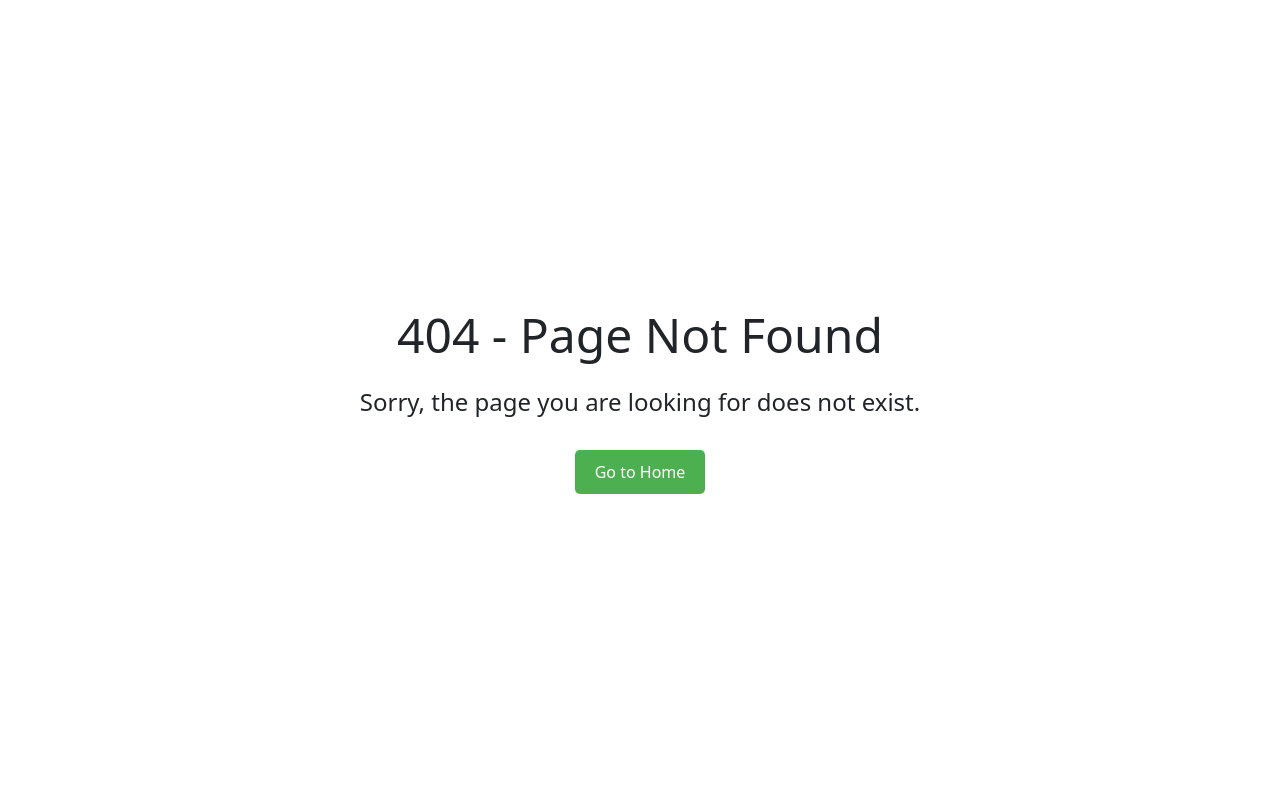
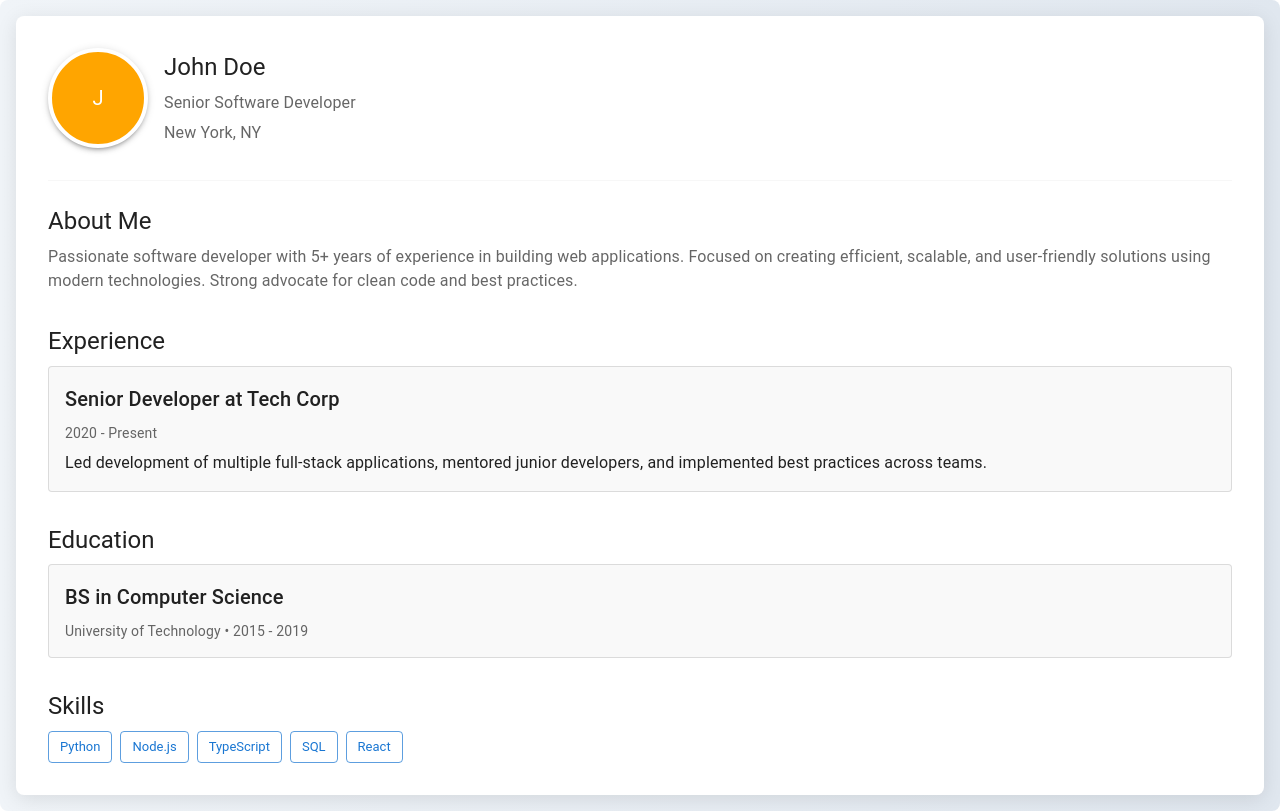
Before and after one commit to Sudeepa-R/Mentorship-Matching-Platform, a React (Vite) app: page /profile/1 in a window 1280 px wide. Before the commit this address had no page. Built offline with nearby package versions, Linux system fonts and the light colour scheme.

Commit message:
Added Profile page

```diff
--- a/package.json
+++ b/package.json
@@ -13,6 +13,7 @@
   "dependencies": {
     "@emotion/react": "^11.14.0",
     "@emotion/styled": "^11.14.0",
+    "@mui/icons-material": "^6.2.1",
     "@mui/material": "^6.2.0",
     "antd": "^5.22.4",
     "react": "^18.3.1",
--- a/src/constants/RoutesProvider.jsx
+++ b/src/constants/RoutesProvider.jsx
@@ -3,12 +3,15 @@ import {  Route, Routes } from 'react-router-dom'
 import Home from './home/Home';
 import LoginPage from './LoginPage/loginPage';
 import NotFound from './not-found/not-found';
+import Profile from '../pages/Profile/Profile';
+import { sampleUsers } from '../data';
 
 const RouterProvider = () => {
     return (
         <Routes>
           <Route index element={<Home />} />
           <Route path='/login' element={<LoginPage />} />
+          <Route path='/profile/:userId' element={<Profile users={sampleUsers} />} />
           <Route path='*' element={<NotFound />} />
         </Routes>
     )
--- /dev/null
+++ b/src/data.js
@@ -0,0 +1,42 @@
+const allSkills = [
+    'JavaScript', 'React', 'Node.js', 'TypeScript', 'Material UI',
+    'HTML/CSS', 'Git', 'REST APIs', 'GraphQL', 'Docker', 'Kubernetes',
+    'AWS', 'Azure', 'Python', 'Java', 'C++', 'SQL', 'NoSQL'
+  ];
+
+  function getRandomSkills(skillList, numSkills) {
+    const shuffled = skillList.sort(() => 0.5 - Math.random());
+    return shuffled.slice(0, numSkills);
+  }
+
+  export const sampleUsers = {
+    1: {
+      name: 'John Doe',
+      location: 'New York, NY',
+      profilePic: '',
+      jobTitle: 'Senior Software Developer',
+      skills: getRandomSkills(allSkills, 5),
+    },
+    2: {
+      name: 'Jane Smith',
+      location: 'Los Angeles, CA',
+      profilePic: '',
+      jobTitle: 'Frontend Engineer',
+      skills: getRandomSkills(allSkills, 5),
+    },
+    3: {
+      name: 'Alice Johnson',
+      location: 'Chicago, IL',
+      profilePic: '',
+      jobTitle: 'Backend Developer',
+      skills: getRandomSkills(allSkills, 5),
+    },
+    4: {
+      name: 'Bob Brown',
+      location: 'San Francisco, CA',
+      profilePic: '',
+      jobTitle: 'Full Stack Developer',
+      skills: getRandomSkills(allSkills, 5),
+    },
+    // Add more users as needed
+  };
--- a/src/index.css
+++ b/src/index.css
@@ -1,7 +1,3 @@
-/* *{
-  font-family: roboto;
-  font-size: 14px;
-} */
 .gutter-box {
   padding: 8px 0;
   background: #00a0e9;
@@ -16,3 +12,20 @@
   border-color: #537786 !important;
   color: #537786 !important;
 }
+
+::-webkit-scrollbar {
+  width: 8px;
+}
+
+::-webkit-scrollbar-track {
+  background: #f1f1f1;
+}
+
+::-webkit-scrollbar-thumb {
+  background: #537786;
+  border-radius: 10px;
+}
+
+::-webkit-scrollbar-thumb:hover {
+  background: #00a0e9;
+}
--- /dev/null
+++ b/src/pages/Profile/Profile.jsx
@@ -0,0 +1,124 @@
+import React from 'react';
+import { useParams } from 'react-router-dom';
+import {
+  Box,
+  Typography,
+  Avatar,
+  Grid,
+  Paper,
+  Chip,
+  Divider,
+} from '@mui/material';
+
+const Profile = ({ users }) => {
+  const { userId } = useParams();
+  const user = users[userId];
+
+  if (!user || !user.name) {
+    return <Typography variant="h6" color="error">User data is not available.</Typography>;
+  }
+
+  return (
+    <Box sx={{ width: '100%', p: 2, background: 'linear-gradient(to right, #f0f4f8, #e0e7ef)', borderRadius: 2 }}>
+      <Paper elevation={6} sx={{ p: 4, borderRadius: 2, backgroundColor: '#ffffff', boxShadow: '0 4px 20px rgba(0,0,0,0.1)' }}>
+        <Box sx={{ display: 'flex', alignItems: 'center', mb: 4 }}>
+          <Avatar
+            sx={{
+              width: 100,
+              height: 100,
+              border: '4px solid #fff',
+              boxShadow: 3,
+              bgcolor: user.profilePic ? 'transparent' : 'orange',
+              color: user.profilePic ? 'inherit' : 'white',
+            }}
+            alt="Profile Picture"
+            src={user.profilePic || undefined}
+          >
+            {!user.profilePic && user.name.charAt(0)}
+          </Avatar>
+          <Box sx={{ ml: 2 }}>
+            <Typography variant="h5" gutterBottom>
+              {user.name}
+            </Typography>
+            <Typography variant="body1" color="textSecondary" gutterBottom>
+              {user.jobTitle}
+            </Typography>
+            <Box sx={{ display: 'flex', alignItems: 'center', gap: 1 }}>
+              <Typography variant="body1" color="textSecondary">
+                {user.location}
+              </Typography>
+            </Box>
+          </Box>
+        </Box>
+
+        <Divider sx={{ my: 3 }} />
+
+        <Box sx={{ mb: 4 }}>
+          <Typography variant="h5" gutterBottom>
+            About Me
+          </Typography>
+          <Typography variant="body1" color="textSecondary">
+            Passionate software developer with 5+ years of experience in building web applications.
+            Focused on creating efficient, scalable, and user-friendly solutions using modern
+            technologies. Strong advocate for clean code and best practices.
+          </Typography>
+        </Box>
+
+        <Box sx={{ mb: 4 }}>
+          <Typography variant="h5" gutterBottom>
+            Experience
+          </Typography>
+          <Grid container spacing={2}>
+            <Grid item xs={12}>
+              <Paper variant="outlined" sx={{ p: 2, backgroundColor: '#f9f9f9', borderRadius: 1 }}>
+                <Box sx={{ display: 'flex', alignItems: 'center', gap: 1, mb: 1 }}>
+                  <Typography variant="h6">Senior Developer at Tech Corp</Typography>
+                </Box>
+                <Typography variant="body2" color="textSecondary">
+                  2020 - Present
+                </Typography>
+                <Typography variant="body1" sx={{ mt: 1 }}>
+                  Led development of multiple full-stack applications, mentored junior developers,
+                  and implemented best practices across teams.
+                </Typography>
+              </Paper>
+            </Grid>
+          </Grid>
+        </Box>
+
+        <Box sx={{ mb: 4 }}>
+          <Typography variant="h5" gutterBottom>
+            Education
+          </Typography>
+          <Paper variant="outlined" sx={{ p: 2, backgroundColor: '#f9f9f9', borderRadius: 1 }}>
+            <Box sx={{ display: 'flex', alignItems: 'center', gap: 1, mb: 1 }}>
+              <Typography variant="h6">BS in Computer Science</Typography>
+            </Box>
+            <Typography variant="body2" color="textSecondary">
+              University of Technology • 2015 - 2019
+            </Typography>
+          </Paper>
+        </Box>
+
+        <Box>
+          <Typography variant="h5" gutterBottom>
+            Skills
+          </Typography>
+          <Box sx={{ display: 'flex', flexWrap: 'wrap', gap: 1 }}>
+            {user.skills.map((skill) => (
+              <Chip
+                key={skill}
+                label={skill}
+                color="primary"
+                variant="outlined"
+                sx={{ borderRadius: 1 }}
+              />
+            ))}
+          </Box>
+        </Box>
+      </Paper>
+    </Box>
+  );
+};
+
+export default Profile;
```
Also changed, not shown: 1 other file (tests, documents, lock files or other folders).
